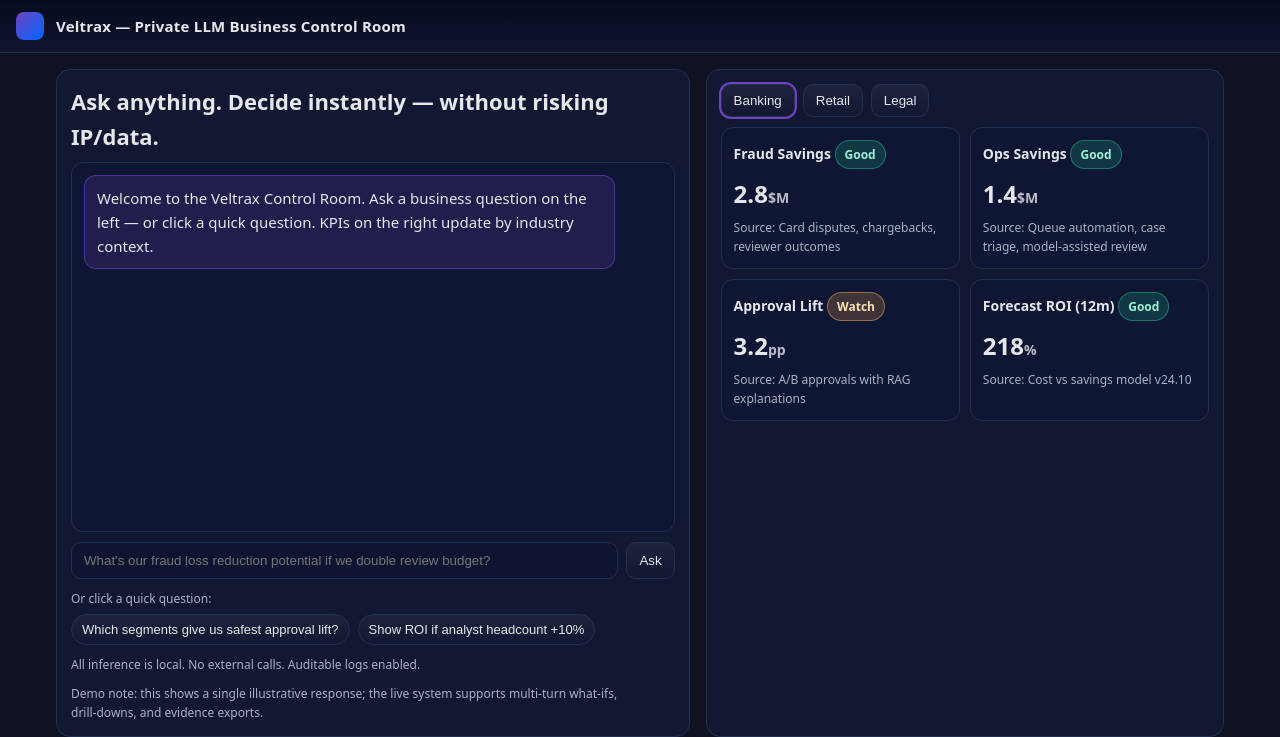
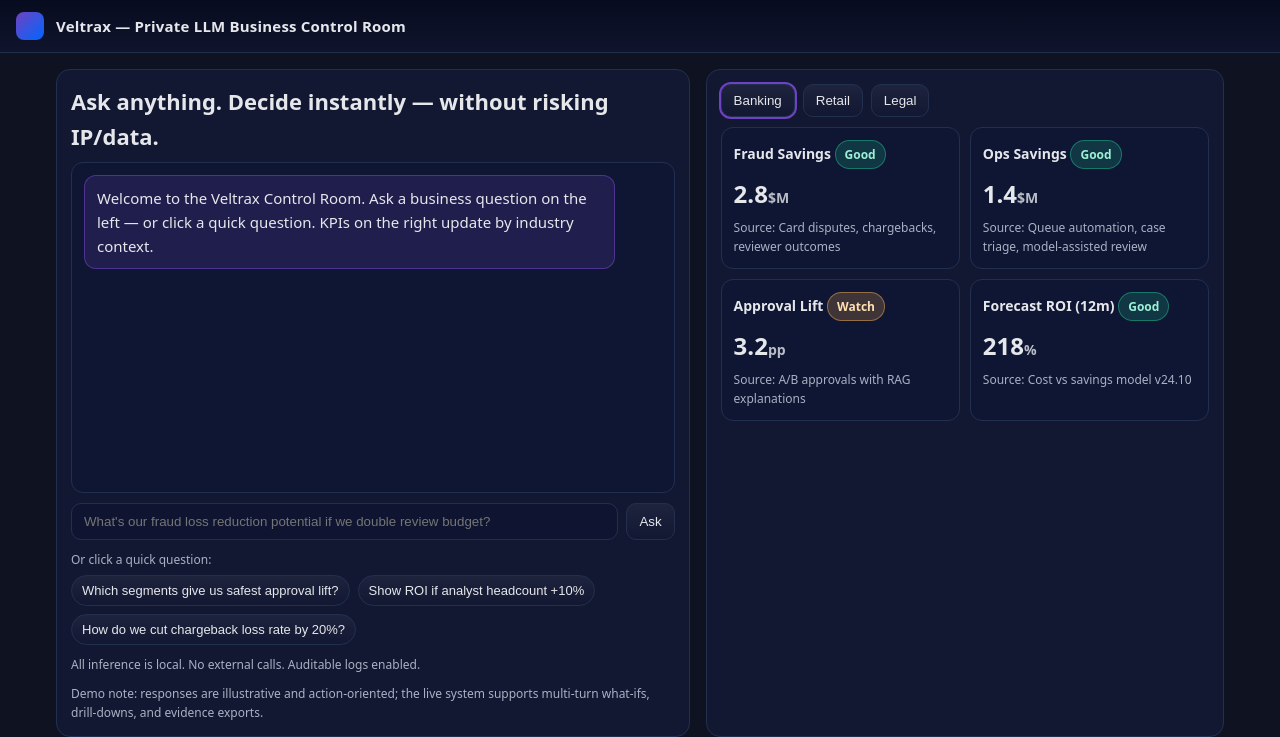
Before and after one commit to veltrax-technologies/Decision-Making, a plain HTML site: page index.html in a window 1280 px wide. Shown: the top 737 px of the page. Drawn offline with Linux system fonts and the light colour scheme.

Commit message:
Update index.html

```diff
--- a/index.html
+++ b/index.html
@@ -49,7 +49,7 @@
   .console{display:flex;flex-direction:column;gap:10px;height:560px}
   .log{flex:1;overflow:auto;border:1px solid var(--border);border-radius:12px;padding:12px;background:var(--panel2)}
   .msg{display:flex;gap:10px;margin-bottom:10px}
-  .bubble{max-width:92%;padding:10px 12px;border-radius:12px}
+  .bubble{max-width:92%;padding:10px 12px;border-radius:12px;white-space:pre-wrap}
   .you{background:rgba(0,102,255,.18);border:1px solid #1d4ed8}
   .ai{background:rgba(111,66,193,.18);border:1px solid rgba(111,66,193,.6)}
   .inputRow{display:flex;gap:8px}
@@ -109,7 +109,7 @@
           <div id="quick" class="quick" role="listbox" aria-label="Quick questions"></div>
         </div>
         <div class="muted" style="font-size:12px">All inference is local. No external calls. Auditable logs enabled.</div>
-        <div class="muted" style="font-size:12px">Demo note: this shows a single illustrative response; the live system supports multi‑turn what‑ifs, drill‑downs, and evidence exports.</div>
+        <div class="muted" style="font-size:12px">Demo note: responses are illustrative and action‑oriented; the live system supports multi‑turn what‑ifs, drill‑downs, and evidence exports.</div>
       </div>
     </div>
 
@@ -153,7 +153,8 @@ const INDUSTRIES = {
     example:"What's our fraud loss reduction potential if we double review budget?",
     quick:[
       "Which segments give us safest approval lift?",
-      "Show ROI if analyst headcount +10%"
+      "Show ROI if analyst headcount +10%",
+      "How do we cut chargeback loss rate by 20%?"
     ],
     kpis:[
       { key:'fraud', label:'Fraud Savings', val:2.8, unit:'$M', badge:'g', src:'Card disputes, chargebacks, reviewer outcomes' },
@@ -164,14 +165,19 @@ const INDUSTRIES = {
     guards:[
       'Runs locally on bank‑owned GPUs','No external calls (internet egress blocked)','PCI/PII stays on‑prem','Immutable audit logs (exportable)'
     ],
-    answer: `Executive readout — Double review budget (≈ +18 FTE‑equivalents)\n\nWhat changes:\n• Reviewer Assist routes only edge cases; low‑risk auto‑approve stays intact.\n• Triage pushes first‑party fraud to self‑serve; chargeback evidence auto‑assembled.\n\nModeled impact (12m):\n• Fraud loss reduction: ~$3.0–$3.6M via better segmentation & dispute win‑rate (+6–9pp).\n• Approval lift: +2.7pp (2.3–3.5pp band) on safe cohorts → ~$2.1M incremental revenue @45% margin → ~$0.95M profit.\n• Ops delta: +$0.4M labor, offset by ~$0.9M automation → +$0.5M net ops savings.\n\nNet effect:\n• Annual profit +$3.6–$4.1M; payback < 3 months; p95 decision latency < 2.5s.\n\nNext best actions:\n1) Roll out to “low‑risk/everyday spend” first; cap lift at +3.5pp.\n2) Add reviewer quality loops; weekly drift checks.\n3) Switch SaaS LLM calls to local inference to remove per‑call exposure/cost.\n\nNote: This demo shows one concise response; the live system supports multi‑turn what‑ifs and exports evidence (queries, cohort defs, and hash‑chained logs).`
+    plays: {
+      fraud_invest: `Executive blueprint — Double review budget (≈ +18 FTE‑eq)\n\nDiagnosis (last 90d):\n• Losses concentrated in fast‑swipe everyday spend; dispute win‑rate trailing peer median by ~7pp.\n• Reviewer throughput bottlenecked by evidence gathering and repeat merchants.\n\nActions (start this week):\n1) Route only high‑entropy cases to humans; enable Reviewer Assist (auto docs, merchant intel).\n2) Raise dispute quality: require three evidence artifacts; add pre‑submit checklist.\n3) Turn on velocity rules for repeat merchant abuse; quarantine cohorts for weekly review.\n\nMetrics to watch: chargeback win‑rate, cost per case, FPR/TPR drift.\nGuardrails: cap approval lift at +3.5pp; auto‑rollback if loss severity spikes.\n\nOwner/ETA/Impact:\n• Fraud Ops + Data (week 2 pilot).\n• Profit +$3.6–$4.1M/yr; payback < 3 months; p95 decision latency < 2.5s.`,
+      approval_lift: `Executive blueprint — Safe approval lift by segment\n\nWhere to lift:\n• Loyal, low‑dispute cohorts; mid‑ticket subscriptions; high‑history SMB.\n\nLevers:\n1) Lower threshold by 20–30bps for green cohorts; keep amber/red unchanged.\n2) Add RAG explanations in underwriting console to defend decisions.\n3) Weekly post‑decision audit on lifted approvals (n≥300) with loss backtest.\n\nExpected impact: +2.0–3.5pp approvals in green cohorts → +$1.6–$2.4M profit @45% margin.\nRisks & mitigations: drift → nightly challenger model, auto‑alerts if KS-stat > 0.08.`,
+      headcount: `Executive blueprint — Analyst headcount +10%\n\nPlan:\n• Use added capacity on edge clusters only; keep base traffic fully automated.\n• Stand up “playbook library” (refund abuse, first‑party, mule rings).\n\n30/60/90:\n• 30d: triage coverage 95%→99%; backlog cleared.\n• 60d: dispute win‑rate +4–6pp.\n• 90d: annualized fraud −$2.1–$2.8M; ops +$0.3–$0.5M.\nConfidence: high.`
+    }
   },
   retail: {
     name:'Retail',
     example:'If we add product‑return verification at point of sale, what’s the shrink reduction?',
     quick:[
       "Which stores need associate‑assist the most?",
-      "Forecast ROI if returns drop 15%"
+      "Forecast ROI if returns drop 15%",
+      "How do we cut false declines without raising risk?"
     ],
     kpis:[
       { key:'fraud', label:'Shrink Reduction', val:1.1, unit:'$M', badge:'g', src:'Returns risk, receipt matching, CCTV summaries' },
@@ -182,7 +188,11 @@ const INDUSTRIES = {
     guards:[
       'Edge inference in store or DC','No vendor LLM APIs','Customer PII stays on‑prem','Audit trail ties to POS events'
     ],
-    answer: `Executive readout — POS return verification\n\nWhat we change:\n• Real‑time return scoring (receipt match, device graph, historical behavior).\n• Camera snippet → LLM summary for high‑risk only; rest pass‑through.\n\nImpact (12m):\n• Shrink reduction: ~20–25% in pilot‑like stores → ~$1.0–$1.3M.\n• Ops savings: ~90k associate minutes avoided → ~$0.3–$0.4M.\n• Checkout approvals: false declines −12–18% → +$0.4–$0.6M contribution.\n\nNet:\n• Year‑one impact ~$1.7–$2.3M; ROI > 150% on typical fleet.\n\nNext best actions:\n1) Start with top 50 stores by shrink.\n2) Add loyalty‑aware overrides to protect CX.\n3) Weekly audit: 50 sampled cases with explanations and evidence bundles.\n\nNote: Single illustrative response; live system supports store‑level drill‑downs and evidence exports.`
+    plays: {
+      returns: `Executive blueprint — POS return verification\n\nWhat we change:\n• Real‑time return scoring (receipt match, device graph, behavior history).\n• High‑risk only → associate review with LLM show‑your‑work.\n\nExpected impact (12m):\n• Shrink reduction: 20–25% → ~$1.0–$1.3M.\n• Ops savings: ~90k minutes avoided → ~$0.3–$0.4M.\n• CX: protect loyal segments with one‑tap override + receipt scan.\nNext best actions: deploy to top‑50 shrink stores first; weekly audit pack of 50 cases.`,
+      associate: `Executive blueprint — Associate‑assist coverage\n\nPrioritize:\n• Stores with low conversion + long exception times.\n\nPlay:\n1) Triage exceptions; push policy snippets + prior resolutions to handheld.\n2) Add “one‑tap” creditor call scripts.\nImpact: +0.3–0.6pp conversion; labor −5–8% on exception minutes.`,
+      declines: `Executive blueprint — Reduce false declines safely\n\nSteps:\n1) Loyalty‑aware override for green customers; cap risk score bump at 15bps.\n2) Add second‑look queue for high‑basket carts.\nImpact: approvals +1–2pp; margin +$0.4–$0.6M; risk held flat by cohort caps.`
+    }
   },
   legal: {
     name:'Legal',
@@ -190,6 +200,7 @@ const INDUSTRIES = {
     quick:[
       "Where do we lose most review hours?",
       "What clauses have lowest precision today?",
+      "What’s a 30/60/90 for rollout?"
     ],
     kpis:[
       { key:'fraud', label:'Review Hours Saved', val:28, unit:'k', badge:'g', src:'Matter logs, clause recall/precision benchmarks' },
@@ -200,8 +211,31 @@ const INDUSTRIES = {
     guards:[
       'Work product never leaves firm VLAN','No external calls','Privileged docs encrypted at rest','Every query logged for QA'
     ],
-    answer: `Executive readout — Contract clause extraction at scale\n\nWhat’s deployed:\n• Local LLMs extract/normalize ~120 canonical clauses; RAG against firm precedent.\n• Confidence routing sends low‑confidence to associates with inline citations.\n\nImpact (12m):\n• Review hours saved: ~24k–32k; cycle time −12–16 days/matter.\n• Error rate: clause recall +9–12pp; standardized playbooks reduce rework.\n• Ops savings: ~$1.8–$2.4M equivalent; throughput improves without increasing headcount.\n\nNet:\n• Modeled ROI ~170–200% with on‑prem GPUs; partner time reallocated to higher‑value work.\n\nNext best actions:\n1) Prioritize NDA/MSA templates; then top 10 bespoke riders.\n2) Monthly calibration set with redlines to tune precision.\n3) Turn on immutable audit packet for client‑facing assurance.\n\nNote: Single illustrative response; live system supports matter‑level drill‑downs and evidence exports.`
+    plays: {
+      clauses: `Executive blueprint — Contract clause extraction\n\nDeployed:\n• Local LLM extracts/normalizes ~120 canonical clauses; RAG cites prior matters.\n\nImpact (12m):\n• Review hours −24k–32k; cycle time −12–16 days/matter.\n• Error rate: recall +9–12pp; rework down materially.\n30/60/90: 30d pilot on NDAs/MSAs; 60d add riders; 90d firm‑wide with audit packets.`,
+      hours: `Executive blueprint — Cut review hours\n\nWhere we lose time:\n• Duplicative searches; inconsistent playbooks.\nFix:\n1) Central brief bank + one‑click citations;\n2) Confidence routing (low → associate);\n3) Daily calibration set.\nImpact: ~28k hrs saved; ~$2.2M equivalent.`,
+      quality: `Executive blueprint — Raise precision/recall\n\nSteps:\n1) Expand calibration set by +2k clauses;\n2) Add counter‑examples to prompt bank;\n3) Weekly threshold tuning by matter type.\nImpact: +6–10pp F1; fewer escalations; smoother client reviews.`
+    }
   }
+};
+
+// Lightweight intent routing per industry
+const ROUTES = {
+  banking:[
+    {match:/(review|budget|fraud|chargeback|dispute|loss)/i, key:'fraud_invest'},
+    {match:/(approval|segment|lift|decline)/i, key:'approval_lift'},
+    {match:/(analyst|headcount|staff|capacity)/i, key:'headcount'}
+  ],
+  retail:[
+    {match:/(return|pos|shrink|refund)/i, key:'returns'},
+    {match:/(associate|assist|training)/i, key:'associate'},
+    {match:/(false\s*decline|approval|conversion)/i, key:'declines'}
+  ],
+  legal:[
+    {match:/(clause|contract|extraction)/i, key:'clauses'},
+    {match:/(hours|cycle|turnaround|backlog)/i, key:'hours'},
+    {match:/(precision|recall|quality|accuracy)/i, key:'quality'}
+  ]
 };
 
 let current = 'banking';
@@ -238,7 +272,7 @@ function setIndustry(id){
   });
   // quick questions
   const quick = $('#quick'); quick.innerHTML='';
-  cfg.quick.forEach((qtxt,i)=>{
+  cfg.quick.forEach((qtxt)=>{
     const b = document.createElement('button');
     b.className='chip'; b.setAttribute('role','option'); b.setAttribute('aria-label', qtxt);
     b.textContent = qtxt;
@@ -248,6 +282,16 @@ function setIndustry(id){
   });
   // seed console placeholder
   $('#q').placeholder = cfg.example;
+}
+
+// Pick a play based on the question text
+function genResponse(industry, text){
+  const cfg = INDUSTRIES[industry];
+  const routes = ROUTES[industry] || [];
+  for(const r of routes){ if(r.match.test(text)) return cfg.plays[r.key]; }
+  // default: choose the first play deterministically
+  const firstKey = Object.keys(cfg.plays)[0];
+  return cfg.plays[firstKey];
 }
 
 // Streaming simulation
@@ -262,7 +306,7 @@ function appendMsg(who, txt){
       bubble.textContent = txt.slice(0, ++i);
       log.scrollTop = log.scrollHeight;
       if(i>=txt.length) clearInterval(timer);
-    }, 15);
+    }, 12);
   } else {
     bubble.textContent = txt;
   }
@@ -276,8 +320,8 @@ function ask(){
 function askFrom(text){
   appendMsg('you', text);
   $('#q').value=''; $('#q').focus();
-  const a = INDUSTRIES[current].answer;
-  setTimeout(()=> appendMsg('ai', a), 220);
+  const a = genResponse(current, text);
+  setTimeout(()=> appendMsg('ai', a), 180);
 }
 
 // Tabs interactions (click + keyboard arrows)
```
